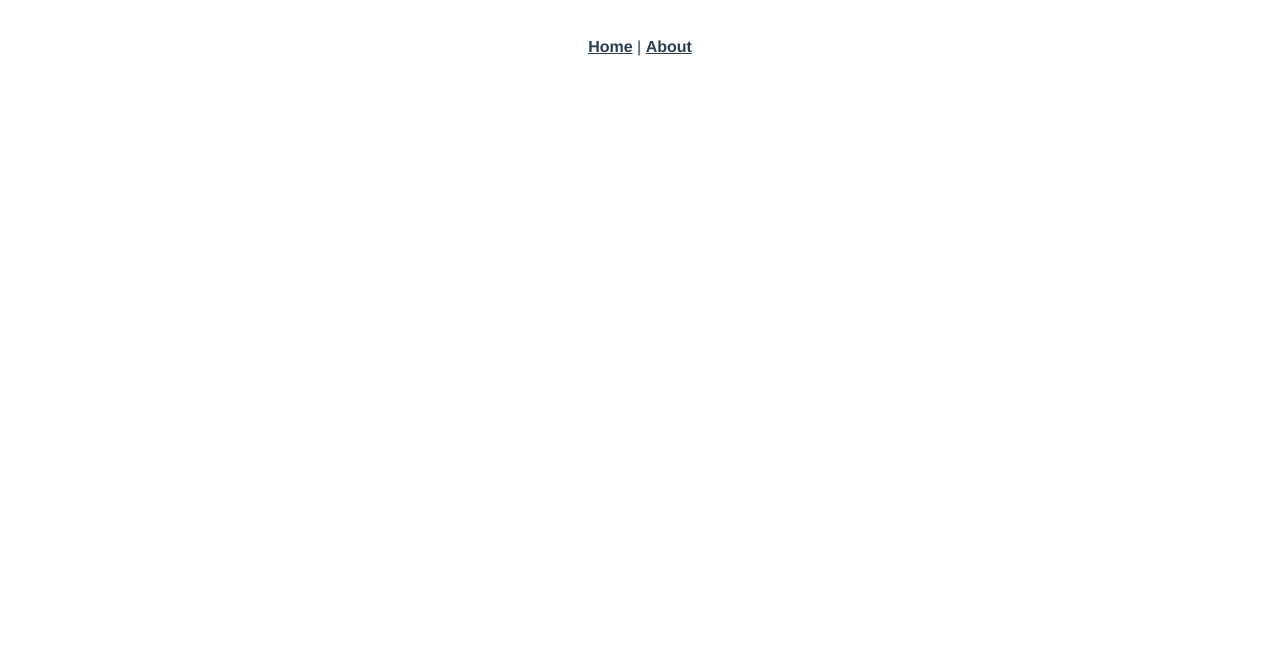
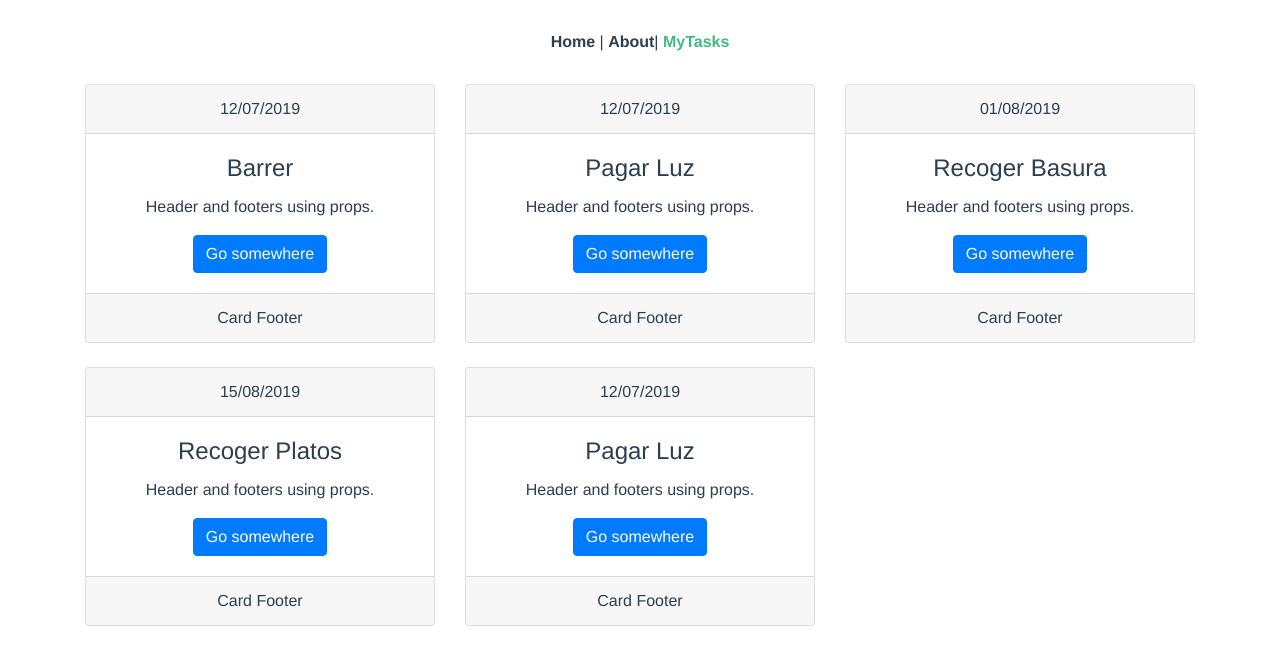
Before and after one commit to jgrangel18/taskappdef, a Vue app: page /mytasks in a window 1280 px wide. Shown: the top 664 px of the page. Built offline with nearby package versions, Linux system fonts and the light colour scheme.

Commit message:
MY first task app

```diff
--- a/package.json
+++ b/package.json
@@ -9,6 +9,7 @@
   },
   "dependencies": {
     "core-js": "^2.6.5",
+    "jquery": "^1.9.1",
     "vue": "^2.6.10",
     "vue-router": "^3.0.3",
     "vuex": "^3.0.1"
--- a/src/App.vue
+++ b/src/App.vue
@@ -2,7 +2,8 @@
   <div id="app">
     <div id="nav">
       <router-link to="/">Home</router-link> |
-      <router-link to="/about">About</router-link>
+      <router-link to="/about">About</router-link>|
+      <router-link to="/mytasks">MyTasks</router-link>
     </div>
     <router-view/>
   </div>
--- /dev/null
+++ b/src/components/TareaComponent.vue
@@ -0,0 +1,39 @@
+<template>
+<div>
+  <b-container>
+    <b-row>
+      <b-col lg="4" md="6"
+        v-for="(tarea,index) in this.Tareas"
+        v-bind:key="index"
+      >
+          <b-card-group deck>
+            <b-card
+              :header="tarea.fecha_vencimiento"
+              header-tag="header"
+              footer="Card Footer"
+              footer-tag="footer"
+              :title="tarea.nombre"
+            >
+            <b-card-text>Header and footers using props.</b-card-text>
+            <b-button href="#" variant="primary">Go somewhere</b-button>
+            </b-card>
+          </b-card-group>
+          <br>
+        </b-col>
+  </b-row>
+  </b-container>
+</div>
+</template>
+<script>
+export default {
+  props: {
+    Tareas: Array
+  },
+  mounted () {
+    this.Tareas.map(item => {
+      console.log(item.nombre)
+    })
+  }
+}
+
+</script>
--- /dev/null
+++ b/src/data/Tareas.js
@@ -0,0 +1,42 @@
+export default [
+  {
+    id: 1,
+    nombre: 'Barrer',
+    fecha_vencimiento: '12/07/2019',
+    status: 0,
+    responsable_id: 1,
+    tipo_tarea: 1
+  },
+  {
+    id: 2,
+    nombre: 'Pagar Luz',
+    fecha_vencimiento: '12/07/2019',
+    status: 0,
+    responsable_id: 2,
+    tipo_tarea: 2
+  },
+  {
+    id: 3,
+    nombre: 'Recoger Basura',
+    fecha_vencimiento: '01/08/2019',
+    status: 0,
+    responsable_id: 2,
+    tipo_tarea: 2
+  },
+  {
+    id: 4,
+    nombre: 'Recoger Platos',
+    fecha_vencimiento: '15/08/2019',
+    status: 0,
+    responsable_id: 1,
+    tipo_tarea: 3
+  },
+  {
+    id: 5,
+    nombre: 'Pagar Luz',
+    fecha_vencimiento: '12/07/2019',
+    status: 0,
+    responsable_id: 2,
+    tipo_tarea: 2
+  }
+]
--- /dev/null
+++ b/src/data/TipoTarea.js
@@ -0,0 +1,22 @@
+export default [
+  {
+    id: 1,
+    nombre: 'DIARIA',
+    color: '#08298A'
+  },
+  {
+    id: 2,
+    nombre: 'SEMANAL',
+    color: '#04B404'
+  },
+  {
+    id: 3,
+    nombre: 'MENSUAL',
+    color: '#F7FE2E'
+  },
+  {
+    id: 4,
+    nombre: 'TRIMESTRAL',
+    color: '#FE9A2E'
+  }
+]
--- a/src/router.js
+++ b/src/router.js
@@ -1,6 +1,8 @@
 import Vue from 'vue'
 import Router from 'vue-router'
 import Home from './views/Home.vue'
+import About from './views/About.vue'
+import MyTasks from './views/MyTasks.vue'
 
 Vue.use(Router)
 
@@ -16,10 +18,12 @@ export default new Router({
     {
       path: '/about',
       name: 'about',
-      // route level code-splitting
-      // this generates a separate chunk (about.[hash].js) for this route
-      // which is lazy-loaded when the route is visited.
-      component: () => import(/* webpackChunkName: "about" */ './views/About.vue')
+      component: About
+    },
+    {
+      path: '/mytasks',
+      name: 'mytasks',
+      component: MyTasks
     }
   ]
 })
--- a/src/store.js
+++ b/src/store.js
@@ -1,3 +1,5 @@
+// GLOBAL STORE IN MULTIPLE PARTS OF YOUR APPLICATION
+// BLOBAL OBJECT FOR YOUR APPLICATION.
 import Vue from 'vue'
 import Vuex from 'vuex'
 
--- a/src/views/Home.vue
+++ b/src/views/Home.vue
@@ -1,7 +1,5 @@
 <template>
   <div class="home">
-    <img alt="Vue logo" src="../assets/logo.png">
-    <HelloWorld msg="Welcome to Your Vue.js App"/>
   </div>
 </template>
 
--- /dev/null
+++ b/src/views/MyTasks.vue
@@ -0,0 +1,24 @@
+<template>
+<div>
+  <TareaComponent
+  v-bind:Tareas="Tareas"
+  >
+  </TareaComponent>
+</div>
+</template>
+<script>
+import Tareas from '@/data/Tareas'
+import TipoTarea from '@/data/TipoTarea'
+import TareaComponent from '@/components/TareaComponent.vue'
+export default {
+  components: {
+    TareaComponent
+  },
+  data () {
+    return {
+      Tareas: Tareas,
+      TipoTarea: TipoTarea
+    }
+  }
+}
+</script>
```
Also changed, not shown: src/data/Responsables.js (added, +22 -0 lines), src/main.js (+6 -1 lines), src/views/Profile.vue (added).
